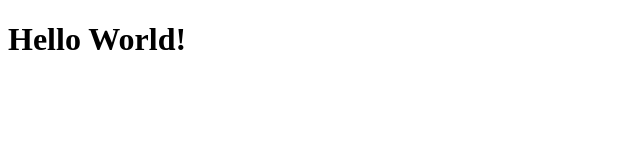
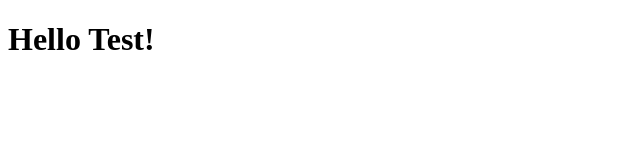
Before and after one commit to Kraym228/github_actions_test, a plain HTML site: page index.html in a window 1280 px wide. Shown: the full height of the page, 0-640 px from the left. Drawn offline with Linux system fonts and the light colour scheme.

Commit message:
New Test

```diff
--- a/index.html
+++ b/index.html
@@ -6,6 +6,6 @@
     <title>GitHub Actions</title>
 </head>
 <body>
-    <h1>Hello World!</h1>
+    <h1>Hello Test!</h1>
 </body>
 </html>
```
